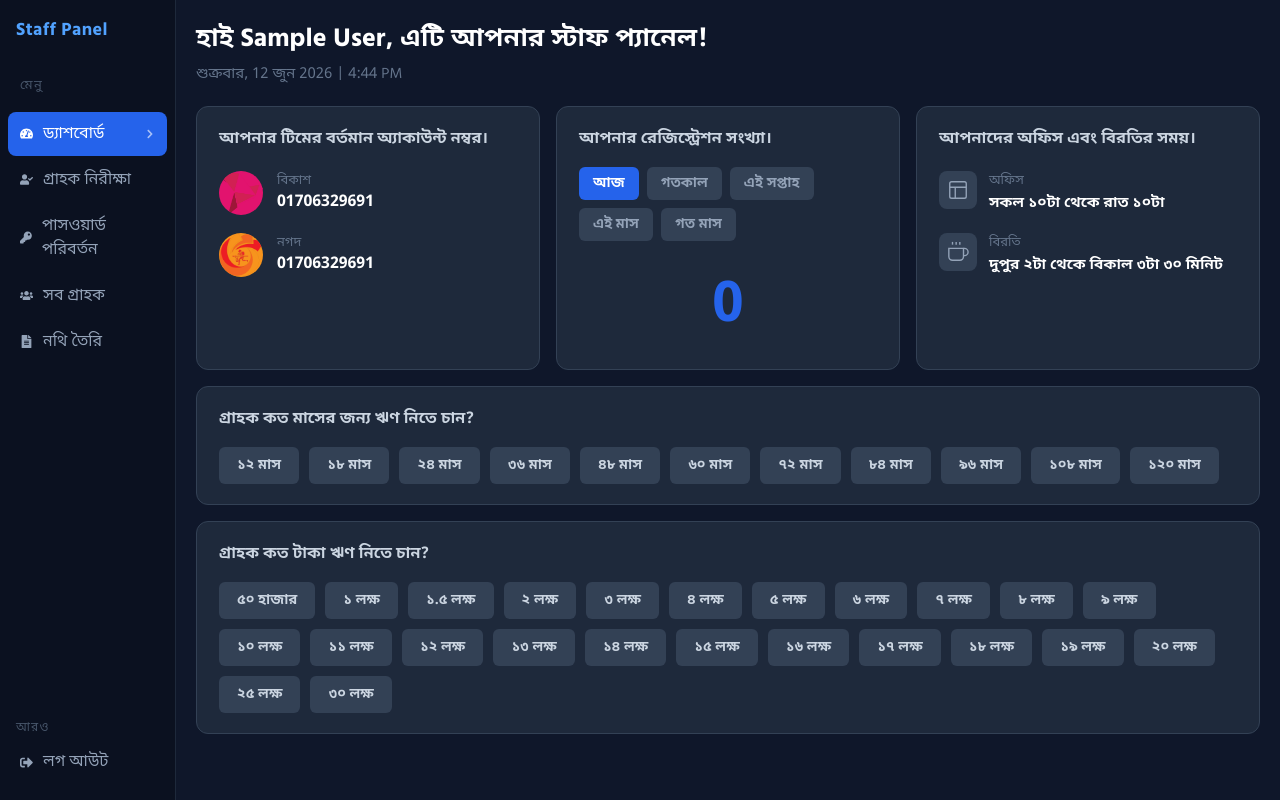
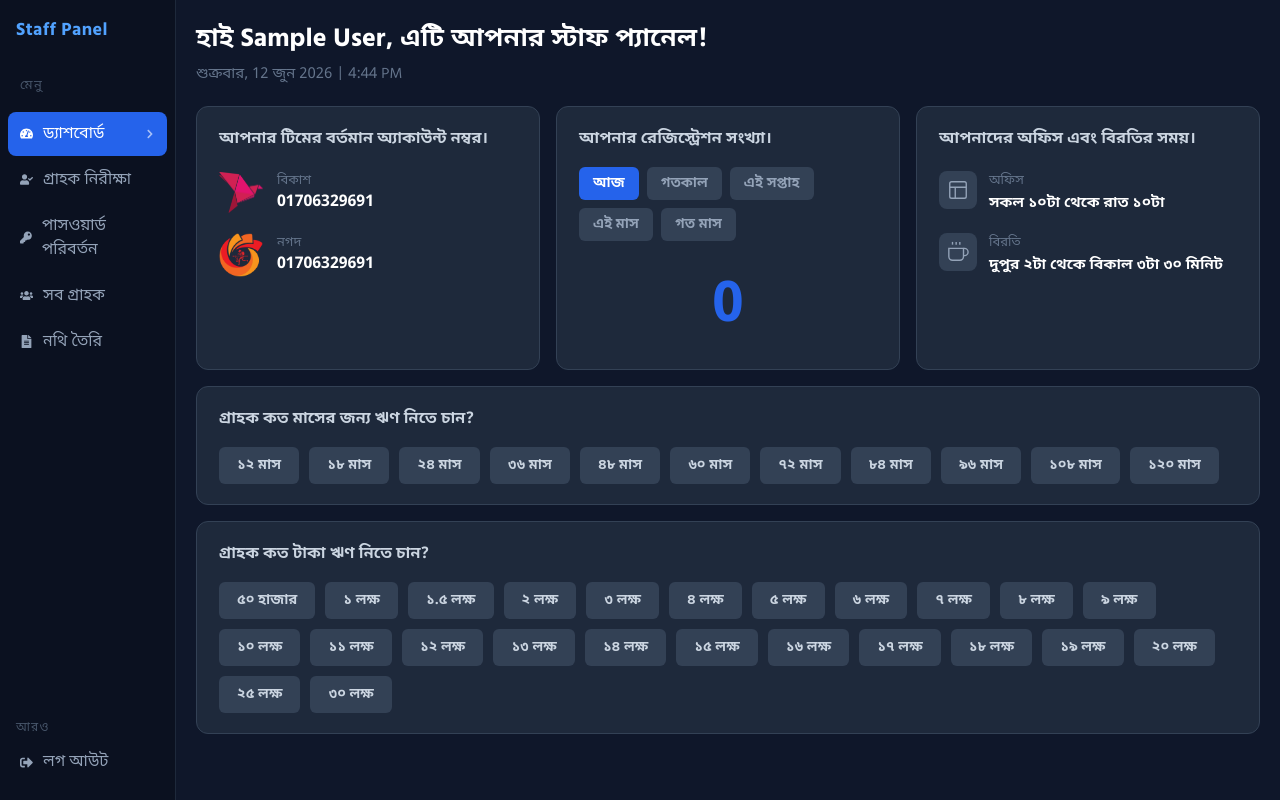
Before and after one commit to asifmollik12/world-Bank, a React (Vite) app in the folder frontend/: page /staff in a window 1280 px wide. Built offline with nearby package versions, Linux system fonts and the light colour scheme; sample sign-in values are in the browser's storage.

Commit message:
Remove logo background and border-radius, show transparent logos

```diff
--- a/frontend/src/pages/staff/StaffDashboard.jsx
+++ b/frontend/src/pages/staff/StaffDashboard.jsx
@@ -57,9 +57,7 @@ export default function StaffDashboard() {
           <div style={{ display: 'flex', flexDirection: 'column', gap: 18 }}>
             {/* bKash */}
             <div style={{ display: 'flex', alignItems: 'center', gap: 14 }}>
-              <div style={{ width: 44, height: 44, borderRadius: '50%', overflow: 'hidden', flexShrink: 0, backgroundColor: '#E2136E', display: 'flex', alignItems: 'center', justifyContent: 'center' }}>
-                <img src="/bkash.png" alt="bKash" style={{ width: 44, height: 44, objectFit: 'cover' }} />
-              </div>
+              <img src="/bkash.png" alt="bKash" style={{ width: 44, height: 44, objectFit: 'contain', flexShrink: 0 }} />
               <div>
                 <div style={{ fontSize: 13, color: '#64748b' }}>বিকাশ</div>
                 <div style={{ fontWeight: 700, color: '#fff', fontSize: 16 }}>01706329691</div>
@@ -67,9 +65,7 @@ export default function StaffDashboard() {
             </div>
             {/* Nagad */}
             <div style={{ display: 'flex', alignItems: 'center', gap: 14 }}>
-              <div style={{ width: 44, height: 44, borderRadius: '50%', overflow: 'hidden', flexShrink: 0, backgroundColor: '#F7941D', display: 'flex', alignItems: 'center', justifyContent: 'center' }}>
-                <img src="/nagad.png" alt="Nagad" style={{ width: 44, height: 44, objectFit: 'cover' }} />
-              </div>
+              <img src="/nagad.png" alt="Nagad" style={{ width: 44, height: 44, objectFit: 'contain', flexShrink: 0 }} />
               <div>
                 <div style={{ fontSize: 13, color: '#64748b' }}>নগদ</div>
                 <div style={{ fontWeight: 700, color: '#fff', fontSize: 16 }}>01706329691</div>
```
